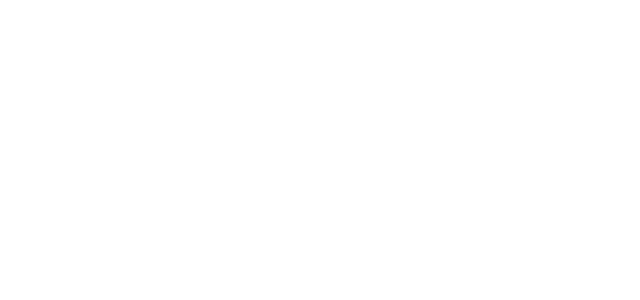
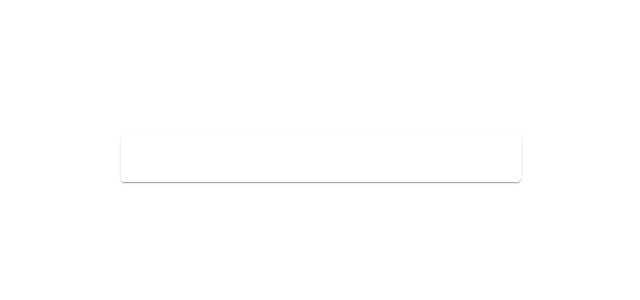
Before and after one commit to nitingangyan/transaction_dashboard, a React (Create React App) app: page /details in a window 1280 px wide. Shown: the top 300 px of the page, without its empty margins (312-952 px from the left). Built offline with nearby package versions, Linux system fonts and the light colour scheme.

Commit message:
2 files modified

```diff
--- a/src/App.js
+++ b/src/App.js
@@ -6,6 +6,7 @@
 import Toolbar from '@material-ui/core/Toolbar';
 
 import Dashboard from './components/dashboard';
+import Details from './components/details';
 import Login from './components/login';
 
 import './style.css';
@@ -65,6 +66,9 @@
           <Route exact path="/">
             <Dashboard />
           </Route>
+          <Route exact path="/details">
+            <Details />
+          </Route>
           <Route exact path="/login">
             <Login setUsername={setUsername} />
           </Route>
--- a/src/components/details.js
+++ b/src/components/details.js
@@ -1 +1,26 @@
-import
+import React from 'react';
+import { makeStyles } from '@material-ui/core/styles';
+import Card from '@material-ui/core/Card';
+import CardActions from '@material-ui/core/CardActions';
+import CardContent from '@material-ui/core/CardContent';
+
+const useStyles = makeStyles(theme => ({
+  root: {
+    width: 400,
+    margin: '10% 33%;'
+  }
+}));
+
+const Details = () => {
+  const classes = useStyles();
+  return (
+    <div style={{ textAlign: 'center', width: '100%' }}>
+      <Card className={classes.root}>
+        <CardContent />
+        <CardActions />
+      </Card>
+    </div>
+  );
+};
+
+export default Details;
```
